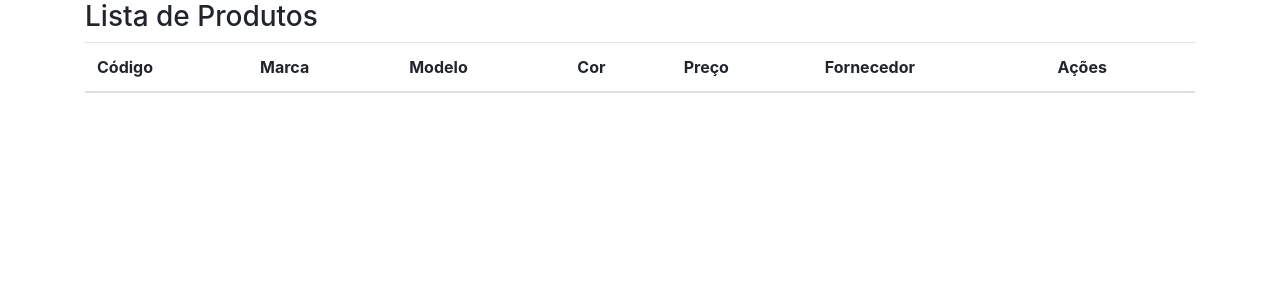
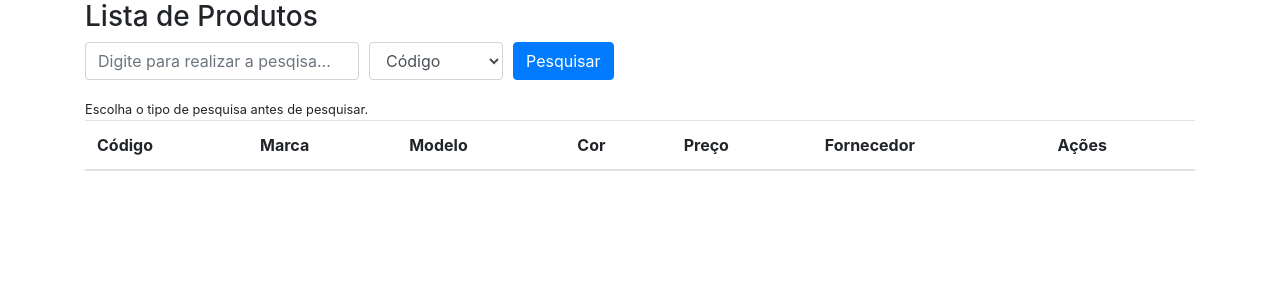
Before and after one commit to luishenriqueturani/AtividadeDesafiadora, a PHP site: page /index.php in a window 1280 px wide. Shown: the part 56-356 px from the top of the page. Run offline with PHP 8.4, Linux system fonts and the light colour scheme; tables that the repository leaves empty or names only in its code hold one stand-in row (values such as "Sample post"); lists and menus that the app fills with data are empty; some libraries are stand-ins or nearby versions.

Commit message:
Implementado O campo de pesquisa na página index

```diff
--- a/CRUD.php
+++ b/CRUD.php
@@ -23,7 +23,7 @@ function cadastrarProduto($cod, $marca, $modelo, $cor, $preco, $fornecedor, $dat
 function cadastrarFornecedor($nome, $telefone, $email, $rua, $numero, $cidade, $estado, $cep) {
     $stmt = conectar()->prepare("INSERT INTO fornecedor(id,nome,telefone,emails,rua,num_end,cidade,estado,cep) "
             . "VALUES (default,'$nome','$telefone','$email','$rua','$numero','$cidade','$estado','$cep'); ");
-    $stmt->execute();//a variável $stmt recebe o camando, no local do dado a ser cadastrado é concatenado a variável com o valor a ser cadastrado, a conexão é feita e o comando é preparado, depois é executado.
+    $stmt->execute(); //a variável $stmt recebe o camando, no local do dado a ser cadastrado é concatenado a variável com o valor a ser cadastrado, a conexão é feita e o comando é preparado, depois é executado.
 }
 
 function buscarRegistrosTabela() {
@@ -44,8 +44,8 @@ function pesquisaPorCod($cod) {
     $stmt = conectar()->prepare('SELECT p.cod, p.marca, p.modelo, p.cor, p.preco, p.data_fabricacao, p.data_cadastro, f.nome FROM produto as p, fornecedor as f WHERE p.cod_fornecedor = f.id AND p.cod = ' . $cod . ';');
     $stmt->execute();
     while ($registro = $stmt->fetch()) {
-        $retorno[0] = $registro["cod"];//é feito a pesquisa, da mesma forma como nos outros comandos, o retorno é dado e armazenado no array de nome $retorno[].
-        $retorno[1] = $registro["marca"];//foi feito dessa forma, com cada campo sendo feito manualmente para se ter mais controle dos dados
+        $retorno[0] = $registro["cod"]; //é feito a pesquisa, da mesma forma como nos outros comandos, o retorno é dado e armazenado no array de nome $retorno[].
+        $retorno[1] = $registro["marca"]; //foi feito dessa forma, com cada campo sendo feito manualmente para se ter mais controle dos dados
         $retorno[2] = $registro["modelo"];
         $retorno[3] = $registro["cor"];
         $retorno[4] = $registro["preco"];
@@ -58,8 +58,8 @@ function pesquisaPorCod($cod) {
 }
 
 function deletarRegistro($cod) {
-    $stmt = conectar()->prepare("DELETE FROM produto WHERE cod = ? ;");//$stmt recebe o comando com a conexão e a preparação da query, no local do valor de referência de pesquisa vem apenas um ?
-    $stmt->bindParam(1, $cod, PDO::PARAM_INT);//o comando bindParam recebe um índice para buscar o ?, o valor que ele põe no lugar
+    $stmt = conectar()->prepare("DELETE FROM produto WHERE cod = ? ;"); //$stmt recebe o comando com a conexão e a preparação da query, no local do valor de referência de pesquisa vem apenas um ?
+    $stmt->bindParam(1, $cod, PDO::PARAM_INT); //o comando bindParam recebe um índice para buscar o ?, o valor que ele põe no lugar
     if ($stmt->execute()) {//se o comando foi executado executa os códigos, senão...
         sleep(5);
         header("Location: index.php");
@@ -68,15 +68,72 @@ function deletarRegistro($cod) {
     }
 }
 
-function alterarCadastro($query){
+function alterarCadastro($query) {
     $stmt = conectar()->prepare($query);
 
-    if(!$stmt->execute()){
+    if (!$stmt->execute()) {
         throw new PDOException("Erro!");
-    }else{
+    } else {
         sleep(5);
         header("Location: index.php");
     }
 }
 
+function pesquisarCampos($pesquisa, $campo) {
+    if ($campo == "cod") {
+        $retorno = "";
+
+        if (is_numeric($pesquisa)) {
+
+            $stmt = conectar()->prepare("SELECT p.cod, p.marca, p.modelo, p.cor, p.preco, p.cod_fornecedor, f.nome FROM produto as p, fornecedor as f WHERE p.cod = $pesquisa and p.cod_fornecedor = f.id;");
+            //a variável $stmt, stantment, recebe a query, com a classe PDO recebendo o preparando a execução
+            $stmt->execute(); //$stmt executa a query usando de uma função da classe PDO
+            //enquanto houver registros irá executar o comando echo, criando uma tabela com os dados recebidos da execução da query
+            while ($registro = $stmt->fetch()) {
+                $retorno .= "<tr><td>" . $registro["cod"] . "</td><td>" . $registro["marca"] . "</td><td>" . $registro["modelo"] . "</td><td>" .
+                        $registro["cor"] . "</td><td>" . $registro["preco"] . "</td><td>" . $registro["nome"] . '</td><td><a href="alterardados.php?cod=' . $registro["cod"]
+                        . '">Alterar Dados</a> - <a href="excluir.php?cod=' . $registro["cod"] . '">Excluir</a></td></tr>';
+            }
+        } else {
+            $retorno = "Por Favor, digite apenas números para pesquisar por código!";
+        }
+        return $retorno;
+    } elseif ($campo == "fornecedor") {
+        $retorno = "";
+
+        if (is_numeric($pesquisa)) {
+            $retorno = "Pesquisa inválida! Não digite apenas números para pesquisar por um Fornecedor";
+        } else {
+            $stmt = conectar()->prepare("SELECT p.cod, p.marca, p.modelo, p.cor, p.preco, p.cod_fornecedor, f.nome FROM produto as p, fornecedor as f WHERE f.nome = '$pesquisa' and p.cod_fornecedor = f.id;");
+            //a variável $stmt, stantment, recebe a query, com a classe PDO recebendo o preparando a execução
+            $stmt->execute(); //$stmt executa a query usando de uma função da classe PDO
+            //enquanto houver registros irá executar o comando echo, criando uma tabela com os dados recebidos da execução da query
+            while ($registro = $stmt->fetch()) {
+                $retorno .= "<tr><td>" . $registro["cod"] . "</td><td>" . $registro["marca"] . "</td><td>" . $registro["modelo"] . "</td><td>" .
+                        $registro["cor"] . "</td><td>" . $registro["preco"] . "</td><td>" . $registro["nome"] . '</td><td><a href="alterardados.php?cod=' . $registro["cod"]
+                        . '">Alterar Dados</a> - <a href="excluir.php?cod=' . $registro["cod"] . '">Excluir</a></td></tr>';
+            }
+        }
+        return $retorno;
+    } elseif ($campo == "preco") {
+        $retorno = "";
+
+        if (is_numeric($pesquisa)) {
+
+            $stmt = conectar()->prepare("SELECT p.cod, p.marca, p.modelo, p.cor, p.preco, p.cod_fornecedor, f.nome FROM produto as p, fornecedor as f WHERE p.preco = $pesquisa and p.cod_fornecedor = f.id;");
+            //a variável $stmt, stantment, recebe a query, com a classe PDO recebendo o preparando a execução
+            $stmt->execute(); //$stmt executa a query usando de uma função da classe PDO
+            //enquanto houver registros irá executar o comando echo, criando uma tabela com os dados recebidos da execução da query
+            while ($registro = $stmt->fetch()) {
+                $retorno .= "<tr><td>" . $registro["cod"] . "</td><td>" . $registro["marca"] . "</td><td>" . $registro["modelo"] . "</td><td>" .
+                        $registro["cor"] . "</td><td>" . $registro["preco"] . "</td><td>" . $registro["nome"] . '</td><td><a href="alterardados.php?cod=' . $registro["cod"]
+                        . '">Alterar Dados</a> - <a href="excluir.php?cod=' . $registro["cod"] . '">Excluir</a></td></tr>';
+            }
+        } else {
+            $retorno = "Por Favor, digite apenas números para pesquisar por preço!";
+        }
+        return $retorno;
+    }
+}
+
 ?>
--- a/index.php
+++ b/index.php
@@ -1,6 +1,5 @@
 <!DOCTYPE html>
 <html lang="pt-br">
-
     <head>
         <meta charset="UTF-8">
         <meta http-equiv="X-UA-Compatible" content="IE=edge">
@@ -32,6 +31,24 @@
         <div class="container">
 
             <h3>Lista de Produtos</h3>
+            <form action="index.php" method="POST">
+                <div class="form-row">
+                    <div class="form-group col-md-08">
+                        <input type="text" class="form-control" id="InputPesquisa" name="inputPesquisa" placeholder="Digite para realizar a pesqisa...">
+                    </div>
+                    <div class="form-group col-md-04">
+                        <select id="selectTipoPesquisa" name="selectTipoPesquisa" class="form-control">
+                            <option selected="" value="cod">Código</option>
+                            <option value="fornecedor">Fornecedor</option>
+                            <option value="preco">Preço</option>
+                        </select>
+                    </div>
+                    <div class="form-group col-md-02">
+                        <button class="btn btn-primary" type="submit" id="btnPesquisar" name="btnPesquisar">Pesquisar</button>
+                    </div>
+                </div>
+                <small>Escolha o tipo de pesquisa antes de pesquisar.</small>
+            </form>
             <table class="table">  <!-- A tabela é para mostrar os registros -->
                 <thead>
                     <tr>
@@ -46,13 +63,26 @@
                 </thead>
                 <tbody>
                     <?php
-                    require_once 'CRUD.php';//instancia o CRUD
-                    try {//try catch para tratar um pocível erro
-                        echo "".buscarRegistrosTabela();//chama a função para imprimir uma tabela,
-                    } catch (Exception $ex) {
-                        echo '<script>alert('.$ex.');</script>';//caso dê erro, mostra um alert com o  erro
+                    require_once 'CRUD.php'; //instancia o CRUD
+
+
+
+
+                    if (isset($_POST["btnPesquisar"])) {
+                        $pesquisa = isset($_POST["inputPesquisa"]) ? $_POST["inputPesquisa"] : null;
+                        $campo = $_POST["selectTipoPesquisa"];
+                        if ($pesquisa == null) {
+                            echo "Por favor, digite o que deseja pesquisar!";
+                        } else {
+                            echo "" . pesquisarCampos($pesquisa, $campo);
+                        }
+                    } else {
+                        try {//try catch para tratar um pocível erro
+                            echo "" . buscarRegistrosTabela(); //chama a função para imprimir uma tabela,
+                        } catch (Exception $ex) {
+                            echo '<script>alert(' . $ex . ');</script>'; //caso dê erro, mostra um alert com o  erro
+                        }
                     }
-
                     ?>
                 </tbody>
             </table>
--- a/nbproject/private/private.xml
+++ b/nbproject/private/private.xml
@@ -4,6 +4,7 @@
     <open-files xmlns="http://www.netbeans.org/ns/projectui-open-files/2">
         <group>
             <file>file:/C:/xampp/htdocs/AtividadeDesafiadora/cadastrarProd.php</file>
+            <file>file:/C:/xampp/htdocs/AtividadeDesafiadora/Alterador.php</file>
             <file>file:/C:/xampp/htdocs/AtividadeDesafiadora/excluir.php</file>
             <file>file:/C:/xampp/htdocs/AtividadeDesafiadora/alterardados.php</file>
             <file>file:/C:/xampp/htdocs/AtividadeDesafiadora/CRUD.php</file>
```
